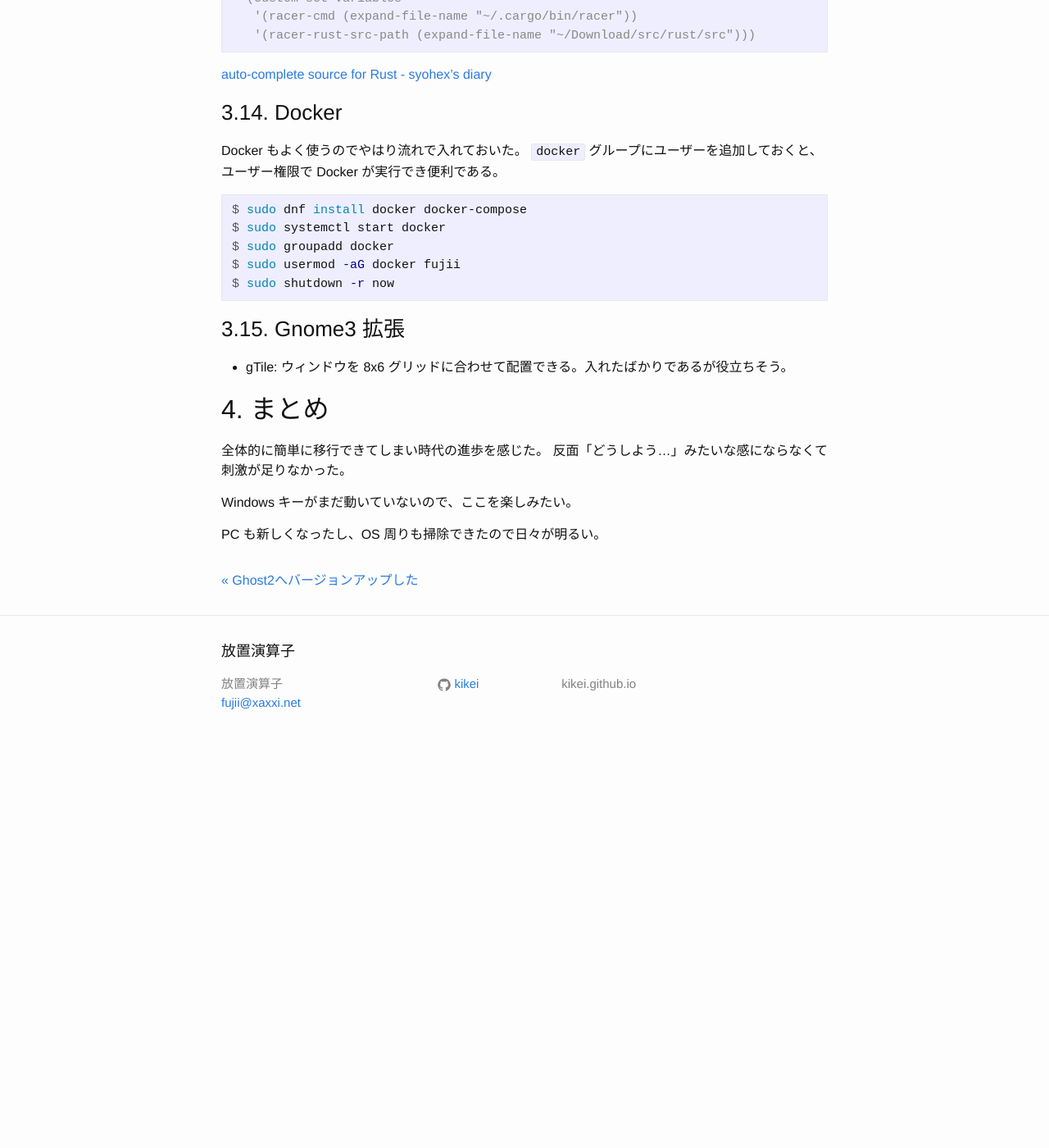
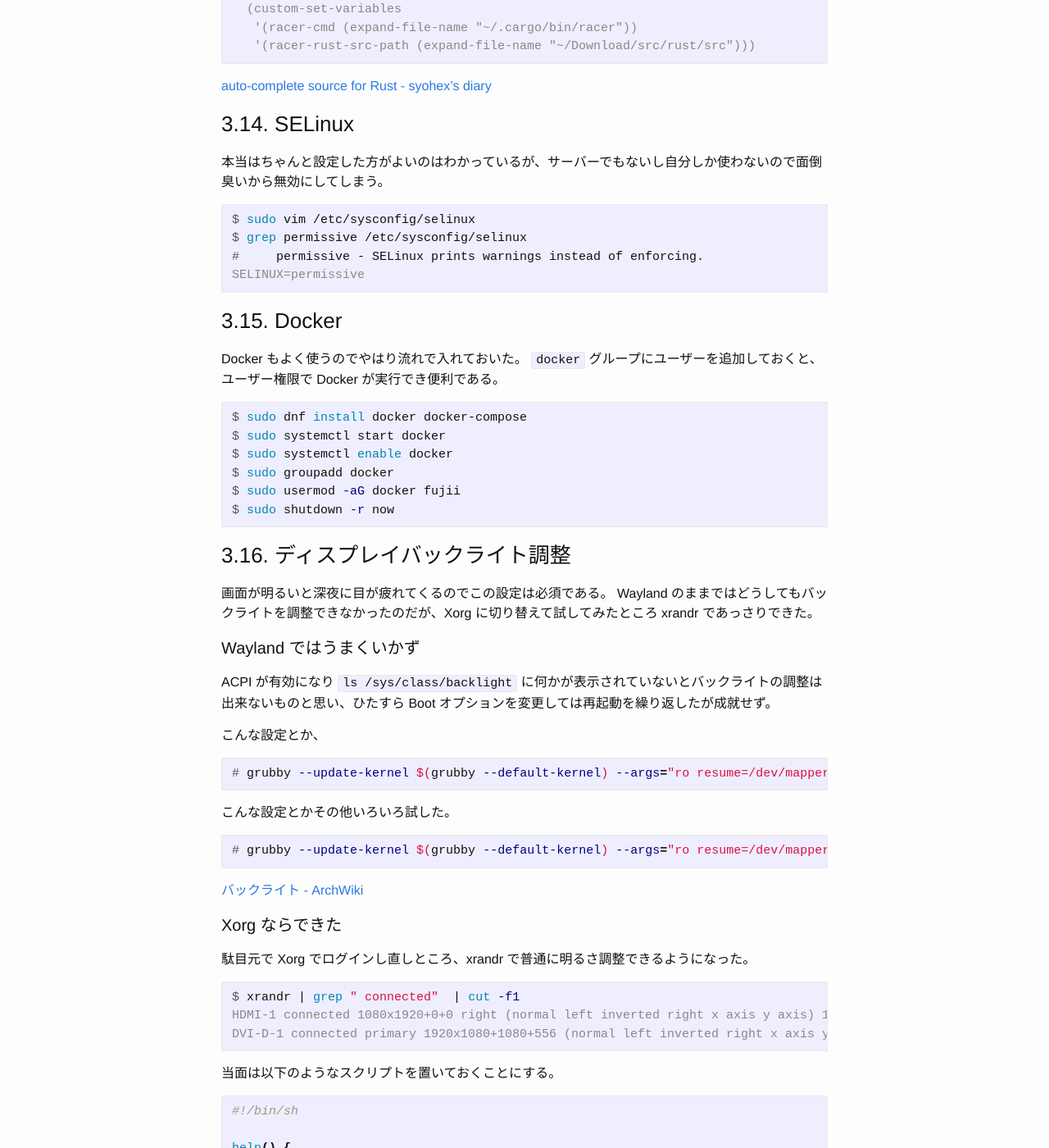
Before and after one commit to kikei/kikei.github.io, a Jekyll site: the page built from _posts/2019-09-14-ryzen.md, in a window 1280 px wide and 1400 px high, scrolled down 14266 px. Shown: the whole window at 82% size. Built offline with Jekyll 4.4.1, drawn with Linux system fonts in a browser that asks for light colours; comment, search, counter and statistics services are not loaded; before the commit the page ends 15194 px from its top, so only the background shows below that; some of the changed text lies outside the part shown.

Commit message:
modify the last post for fedora on ryzen

````diff
--- a/_posts/2019-09-14-ryzen.md
+++ b/_posts/2019-09-14-ryzen.md
@@ -438,13 +438,16 @@
 $ sudo cp libffmpeg.so /opt/vivaldi/lib/libffmpeg.so
 ```
 
-### 3.9. Ricty のインストール
+### 3.9. プログラミングフォントのインストール
 
-最近は Ricty の他にも色々フォントが出てきているようだが、Emacs の既存設定もあるのでとりあえず Ricty を使う。公式で配布しているスクリプトを使い生成するのが一般的だが、面倒臭いので手持ちの ttf ファイルをコピーした。
+Ricty にしたり、Cica にしたりしてみた。
+
+[miiton/Cica: プログラミング用日本語等幅フォント Cica\(シカ\)](https://github.com/miiton/Cica)
 
 ```console
-$ mkdir ~/.fonts
-$ cp Ricty-Regular.ttf Ricty-Bold.ttf ~/.fonts/
+$ ls ~/.fonts
+Cica-Bold.ttf        Cica-Regular.ttf        Inconsolata.otf*  Ricty-Regular.ttf*  migu-1m-regular.ttf*
+Cica-BoldItalic.ttf  Cica-RegularItalic.ttf  Ricty-Bold.ttf*   migu-1m-bold.ttf*
 ```
 
 ### 3.10. Emacs
@@ -582,7 +585,18 @@
 
 [auto\-complete source for Rust \- syohex’s diary](http://syohex.hatenablog.com/entry/2015/08/31/205842)
 
-### 3.14. Docker
+### 3.14. SELinux
+
+本当はちゃんと設定した方がよいのはわかっているが、サーバーでもないし自分しか使わないので面倒臭いから無効にしてしまう。
+
+```console
+$ sudo vim /etc/sysconfig/selinux
+$ grep permissive /etc/sysconfig/selinux
+#     permissive - SELinux prints warnings instead of enforcing.
+SELINUX=permissive
+```
+
+### 3.15. Docker
 
 Docker もよく使うのでやはり流れで入れておいた。
 `docker` グループにユーザーを追加しておくと、ユーザー権限で Docker が実行でき便利である。
@@ -590,12 +604,77 @@
 ```console
 $ sudo dnf install docker docker-compose
 $ sudo systemctl start docker
+$ sudo systemctl enable docker
 $ sudo groupadd docker
 $ sudo usermod -aG docker fujii
 $ sudo shutdown -r now
 ```
 
-### 3.15. Gnome3 拡張
+### 3.16. ディスプレイバックライト調整
+
+画面が明るいと深夜に目が疲れてくるのでこの設定は必須である。
+Wayland のままではどうしてもバックライトを調整できなかったのだが、Xorg に切り替えて試してみたところ xrandr であっさりできた。
+
+#### Wayland ではうまくいかず
+
+ACPI が有効になり `ls /sys/class/backlight` に何かが表示されていないとバックライトの調整は出来ないものと思い、ひたすら Boot オプションを変更しては再起動を繰り返したが成就せず。
+
+こんな設定とか、
+
+```console
+# grubby --update-kernel $(grubby --default-kernel) --args="ro resume=/dev/mapper/fedora_localhost--live-swap rd.lvm.lv=fedora_localhost-live/root rd.lvm.lv=fedora_localhost-live/swap rhgb quiet video.use_native_backlight=1"
+```
+
+こんな設定とかその他いろいろ試した。
+
+```console
+# grubby --update-kernel $(grubby --default-kernel) --args="ro resume=/dev/mapper/fedora_localhost--live-swap rd.lvm.lv=fedora_localhost-live/root rd.lvm.lv=fedora_localhost-live/swap rhgb quiet acpi_osi=Linux acpi_backlight=vendor"
+```
+
+[バックライト \- ArchWiki](https://wiki.archlinux.jp/index.php/%E3%83%90%E3%83%83%E3%82%AF%E3%83%A9%E3%82%A4%E3%83%88)
+
+#### Xorg ならできた
+
+駄目元で Xorg でログインし直しところ、xrandr で普通に明るさ調整できるようになった。
+
+```console
+$ xrandr | grep " connected"  | cut -f1
+HDMI-1 connected 1080x1920+0+0 right (normal left inverted right x axis y axis) 160mm x 90mm
+DVI-D-1 connected primary 1920x1080+1080+556 (normal left inverted right x axis y axis) 509mm x 286mm
+```
+
+当面は以下のようなスクリプトを置いておくことにする。
+
+```sh
+#!/bin/sh
+
+help() {
+        cat <<EOF
+$1 [0.0-1.0]
+EOF
+}
+
+if [ $# != 1 ]; then
+        help
+        exit 1
+fi
+
+brightness=$1
+
+for d in $(xrandr | grep " connected" | cut -d" " -f1); do
+        xrandr --output $d --brightness $brightness;
+done
+```
+
+次のようにして使う。
+
+```console
+$ set_brightness.sh 0.8
+```
+
+今なお `/sys/class/backlight` には何も無い。無くてもいいんかい。
+
+### 3.17. Gnome3 拡張
 
 - gTile: ウィンドウを 8x6 グリッドに合わせて配置できる。入れたばかりであるが役立ちそう。
 
````
Also changed, not shown: other parts of _posts/2019-09-14-ryzen.md (+1 -1 lines).
